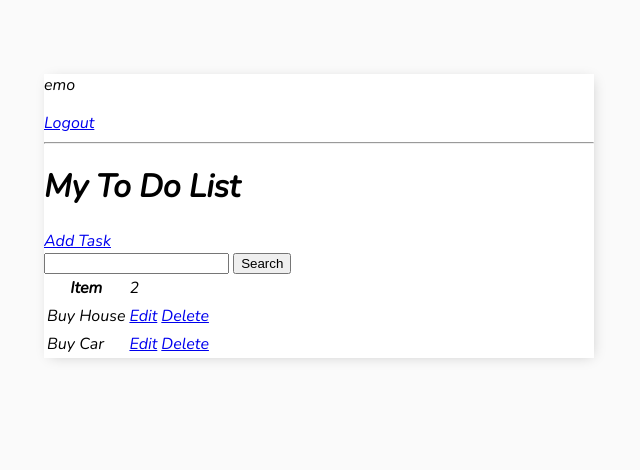
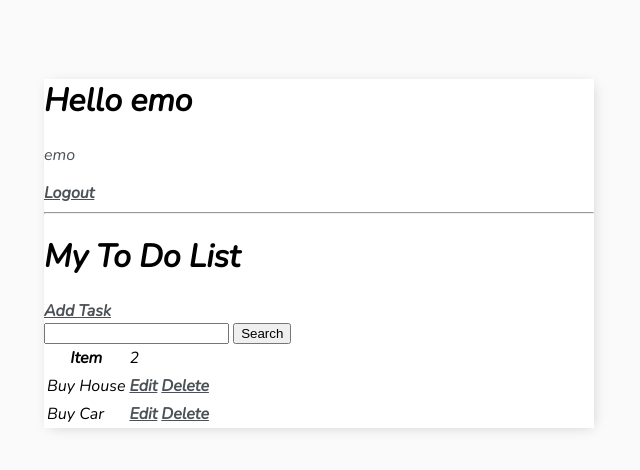
Before and after one commit to emilianstoyanov/Django-To-Do-List-App, a Django app: page / in a window 1280 px wide. Shown: the top 470 px of the page, without its empty margins (321-961 px from the left). Run offline with Django 4.2, Linux system fonts and the light colour scheme; a user stored in the database is signed in; data comes from the database, SQL or seed files in the repository; both versions use the stored data as it was after the commit.

Commit message:
add header bar user name

```diff
--- a/todo_list/base/templates/base/main.html
+++ b/todo_list/base/templates/base/main.html
@@ -17,6 +17,24 @@
                 padding-top: 50px;
             }
 
+            h1,
+            h2,
+            h3,
+            h4,
+            h5,
+            h6,
+                {
+                font-family: 'Raleway', sans-serif;
+            }
+
+            a,
+            p {
+                color: #4b5156
+            }
+
+            a {
+                font-weight: 600;
+            }
 
             .container {
                 max-width: 550px;
--- a/todo_list/base/templates/base/task_list.html
+++ b/todo_list/base/templates/base/task_list.html
@@ -1,5 +1,14 @@
 {% extends 'base/main.html' %}
 {% block content %}
+
+
+<div class="header-bar">
+    <div>
+        <h1>Hello {{request.user}}</h1>
+    </div>
+</div>
+
+
 
 {% if request.user.is_authenticated %}
 <p>{{request.user}}</p>
```
Also changed, not shown: todo_list/db.sqlite3.
